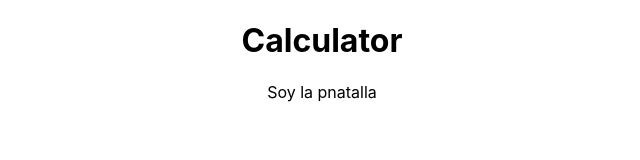
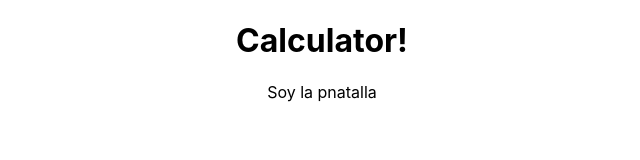
Before and after one commit to SolMoyano1/Calculator, a React (Create React App) app: page / in a window 1280 px wide. Shown: the top 160 px of the page, without its empty margins (318-958 px from the left). Built offline with nearby package versions, Linux system fonts and the light colour scheme.

Commit message:
version 1

```diff
--- a/src/App.js
+++ b/src/App.js
@@ -4,7 +4,7 @@ import CalculatorStructure from './components/CalculatorStructure';
 function App() {
   return (
     <div className="App">
-      <h1>Calculator</h1>
+      <h1>Calculator!</h1>
       <CalculatorStructure/>
 
     </div>
```
